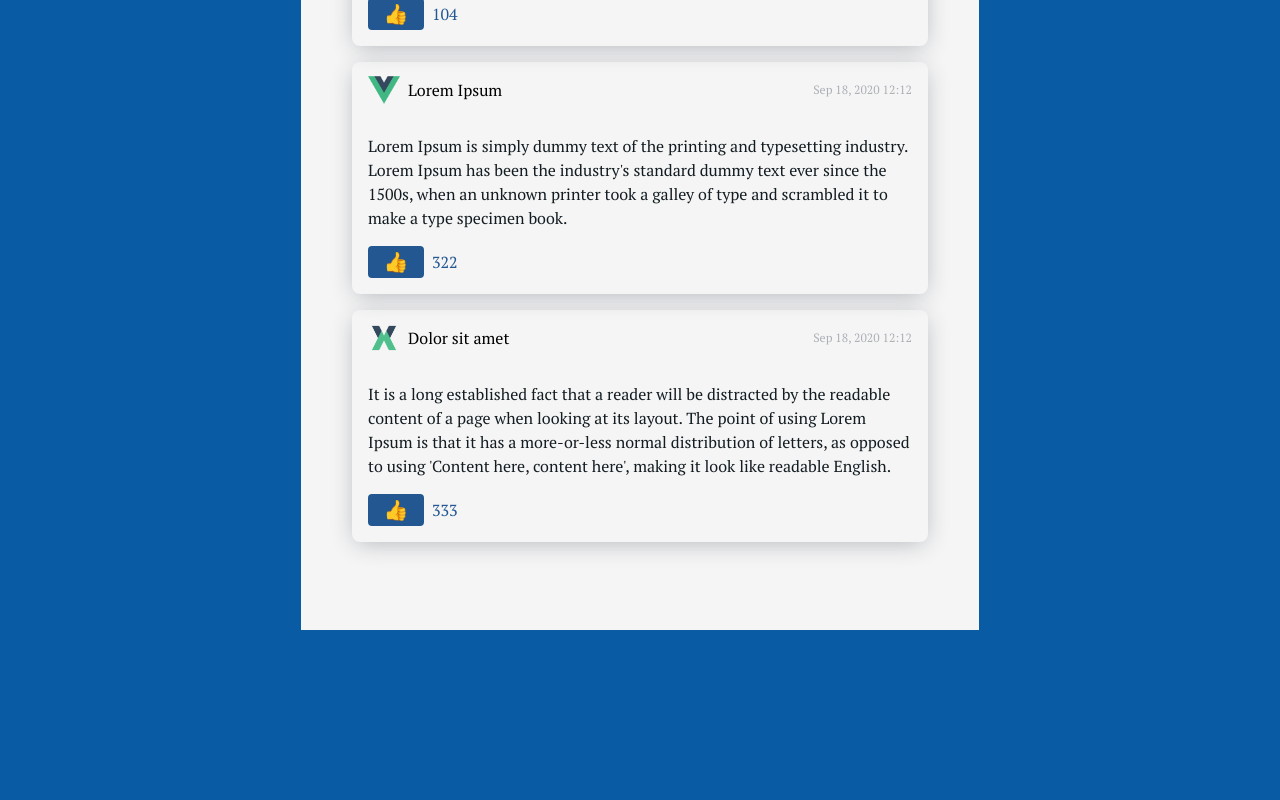
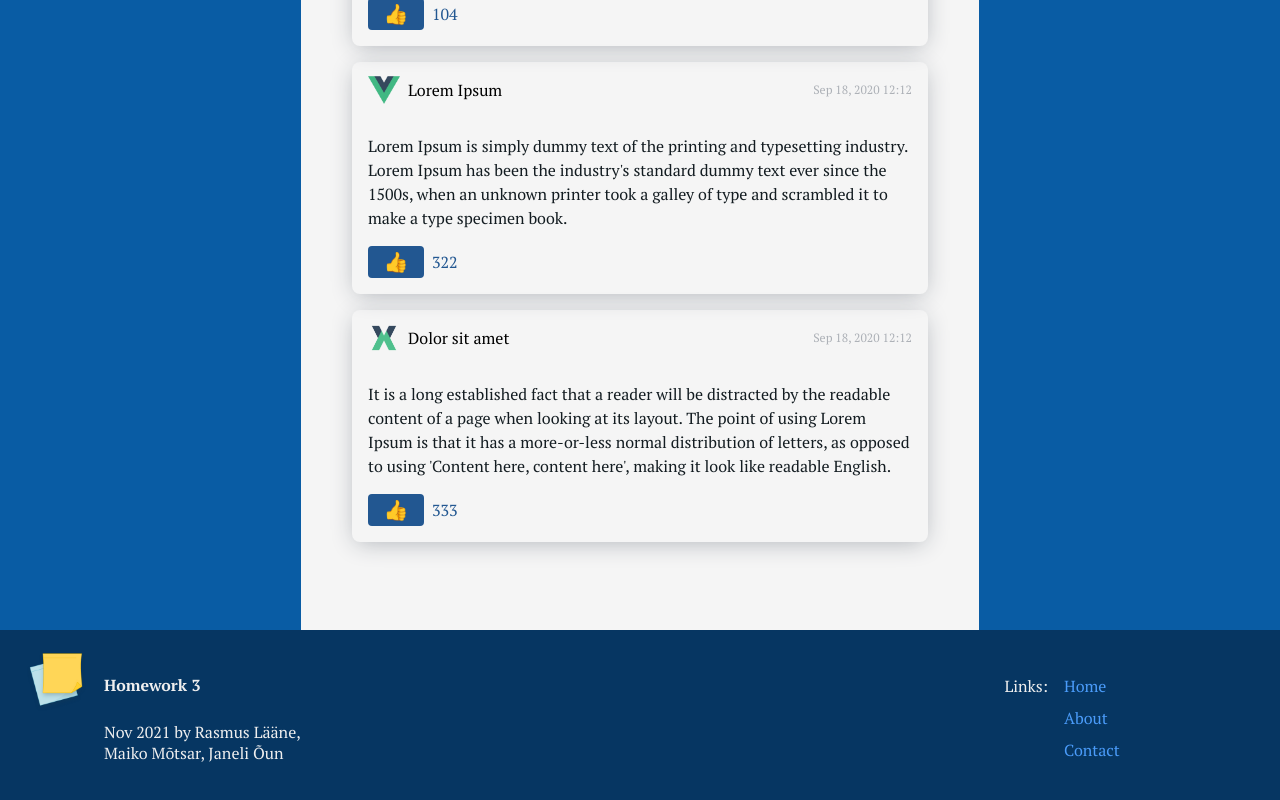
Before and after one commit to 6unli/WAD21_a3, a Vue app: page / in a window 1280 px wide. Shown: the part 4335-5135 px from the top of the page. Before the commit the page ends 4965 px from the top, so only its background shows below. Built offline with nearby package versions, Linux system fonts and the light colour scheme.

Commit message:
Update Footer.vue

```diff
--- a/src/components/Footer.vue
+++ b/src/components/Footer.vue
@@ -1,5 +1,27 @@
 <template>
   <footer>
+    <div class="contact-info">
+      <div class="contact-title">
+        <router-link to="/">
+          <img
+            src="@/assets/post-its.png"
+            alt="Page logo of Post-it notes"
+            width="64"
+            height="64"
+          />
+        </router-link>
+        <h2>Homework 3</h2>
+      </div>
+      <p>Nov 2021 by Rasmus Lääne, Maiko Mõtsar, Janeli Õun</p>
+    </div>
+    <div class="nav">
+      <h5>Links:</h5>
+      <div class="links">
+        <router-link to="/">Home</router-link>
+        <router-link to="/about">About</router-link>
+        <router-link to="/contact">Contact</router-link>
+      </div>
+    </div>
   </footer>
 </template>
 
@@ -9,5 +31,66 @@ export default {
 };
 </script>
 
-<style>
+<style scoped>
+footer {
+  background-color: #063662;
+  display: flex;
+  left: 0;
+  right: 0;
+  flex-flow: row nowrap;
+  justify-content: space-between;
+  align-items: center;
+  padding: 16px 24px 40px 24px;
+  color: #efefef;
+}
+
+.contact-title {
+  display: flex;
+  left: 0;
+  right: 0;
+  flex-flow: row nowrap;
+  align-items: center;
+}
+
+p {
+  padding-left: 80px;
+  max-width: 200px;
+  line-height: 130%;
+}
+
+img {
+  padding-right: 16px;
+}
+
+.nav {
+  padding-top: 24px;
+  display: flex;
+  left: 0;
+  right: 0;
+  flex-flow: row nowrap;
+}
+
+h5 {
+  line-height: 200%;
+  padding-right: 16px;
+  font-weight: 400;
+}
+
+.links {
+  display: flex;
+  left: 0;
+  right: 0;
+  flex-flow: column nowrap;
+  width: 15vw;
+}
+
+a {
+  color: #4b9cfa;
+  text-decoration: none;
+  line-height: 200%;
+}
+
+a:hover{
+  color: #bbdbff;
+}
 </style>
```
